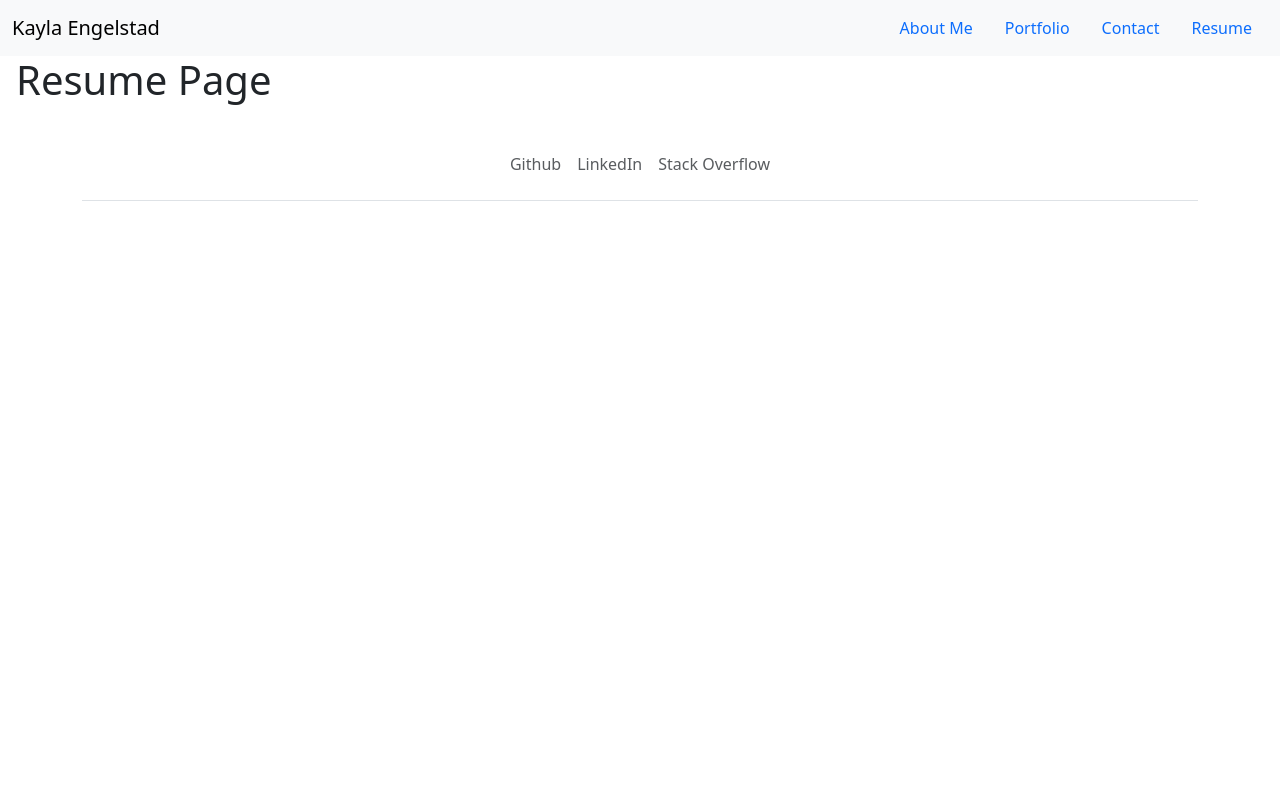
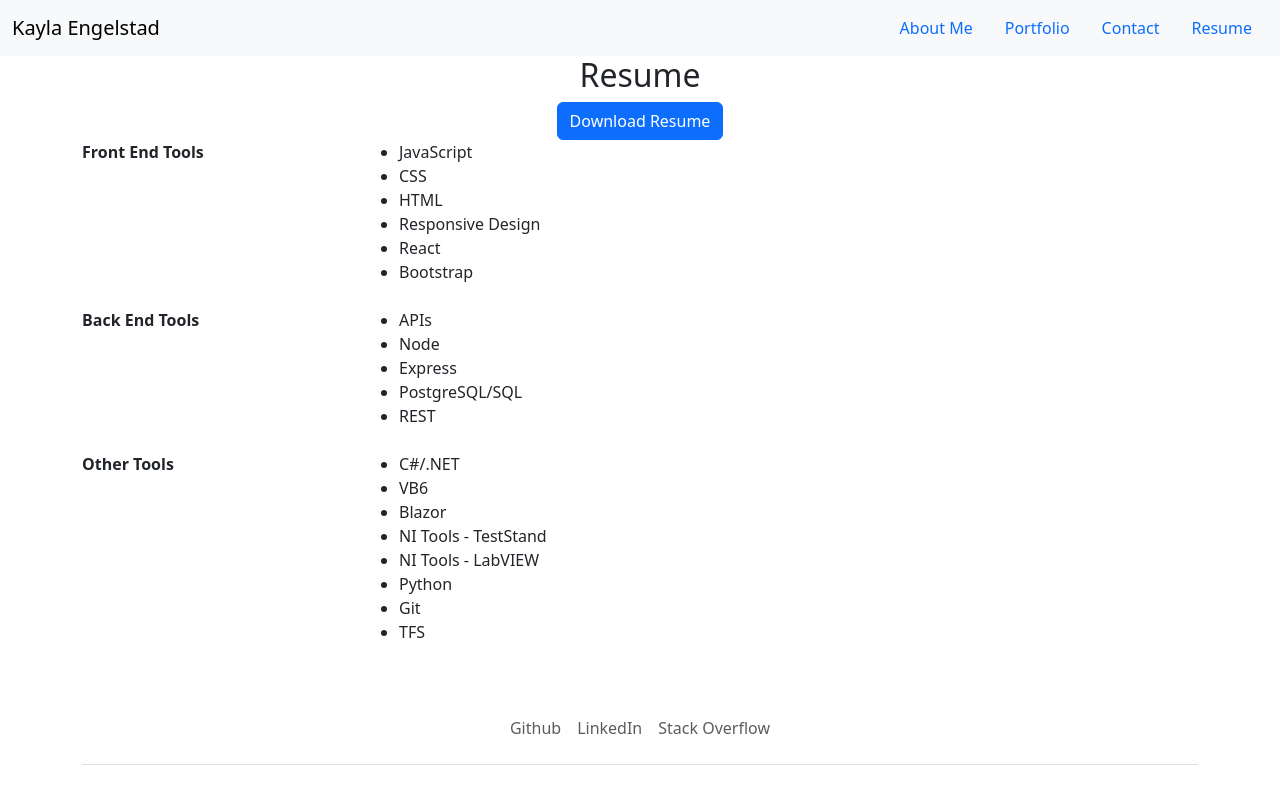
Before and after one commit to kayla-e774/react-portfolio, a React (Vite) app in the folder vite-project/: page /Resume in a window 1280 px wide. Shown: the top 804 px of the page. Built offline with nearby package versions, Linux system fonts and the light colour scheme.

Commit message:
resume page

```diff
--- a/vite-project/src/pages/Resume.jsx
+++ b/vite-project/src/pages/Resume.jsx
@@ -1,7 +1,58 @@
+import document from '../assets/Resume2024.pdf'
 export default function Resume() {
     return (
-      <div>
-        <h1 className="h1">Resume Page</h1>
-      </div>
+        <>
+            <div>
+                <h2 className="h2 text-center">Resume</h2>
+            </div>
+            <div className="container">
+                <div className="text-center">
+                    <a href={document} download="Resume" target="_blank">
+                        <button className="btn btn-primary">
+                            Download Resume
+                        </button>
+                    </a>
+                </div>
+                <dl className="row">
+                    <dt className="col-sm-3">Front End Tools</dt>
+                    <dd className="col-sm-9">
+                        <ul>
+                            <li>JavaScript</li>
+                            <li>CSS</li>
+                            <li>HTML</li>
+                            <li>Responsive Design</li>
+                            <li>React</li>
+                            <li>Bootstrap</li>
+                        </ul>
+                    </dd>
+
+                    <dt className="col-sm-3">Back End Tools</dt>
+                    <dd className="col-sm-9">
+                        <ul>
+                            <li>APIs</li>
+                            <li>Node</li>
+                            <li>Express</li>
+                            <li>PostgreSQL/SQL</li>
+                            <li>REST</li>
+                        </ul>
+                    </dd>
+
+                    <dt className="col-sm-3">Other Tools</dt>
+                    <dd className="col-sm-9">
+                        <ul>
+                            <li>C#/.NET</li>
+                            <li>VB6</li>
+                            <li>Blazor</li>
+                            <li>NI Tools - TestStand</li>
+                            <li>NI Tools - LabVIEW</li>
+                            <li>Python</li>
+                            <li>Git</li>
+                            <li>TFS</li>
+                        </ul>
+                    </dd>
+
+                </dl>
+            </div>
+        </>
     );
-  }
+}
```
Also changed, not shown: 1 other file (tests, documents, lock files or other folders).
